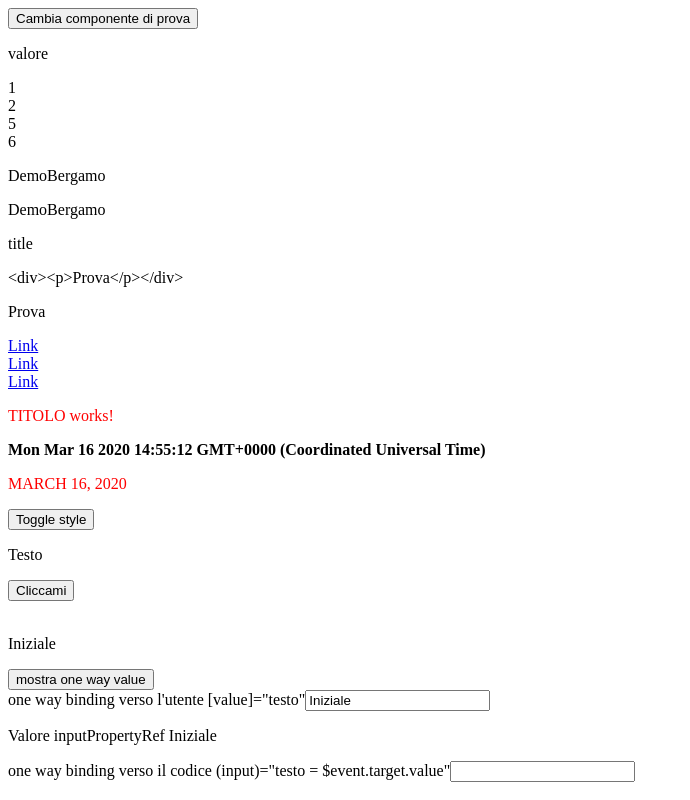
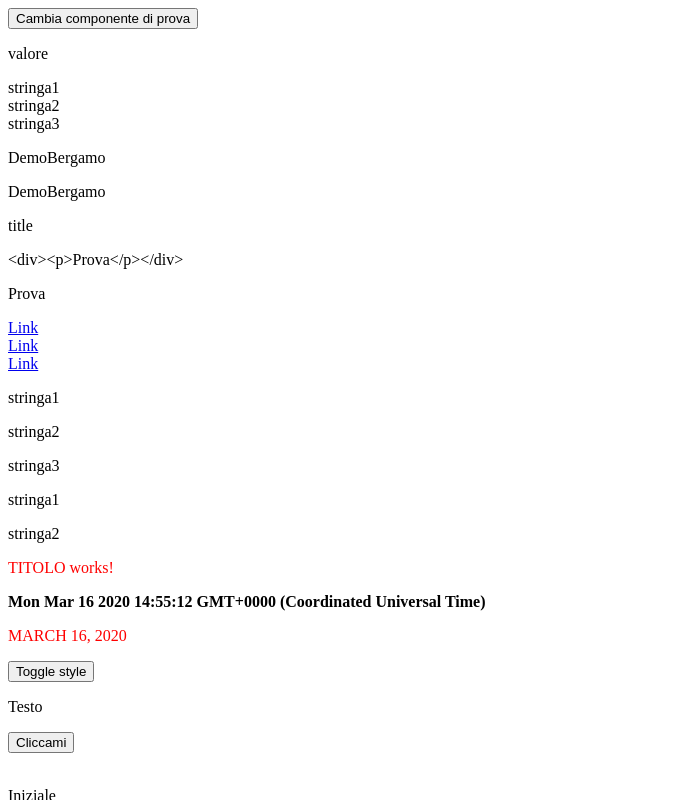
Before and after one commit to Facco99/DemoBergamo, an Angular app: page / in a window 1280 px wide. Both pictures are taken after a click on the button "Cambia componente di prova". Shown: the top 800 px of the page, without its empty margins (0-690 px from the left). Built offline with nearby package versions, Linux system fonts and the light colour scheme.

Commit message:
utilizzo ngFor

```diff
--- a/src/app/primo/primo.component.html
+++ b/src/app/primo/primo.component.html
@@ -19,6 +19,11 @@ Meglio la soluzione sotto di quella sopra -->
 <div><a [href]="LinkUrl">Link</a></div>
 <div><a href="{{LinkUrl}}">Link</a></div>
 
+<p *ngFor="let elemento of lista">{{elemento}}</p>
+
+<p>{{lista[0]}}</p>
+<p>{{lista[1]}}</p>
+
 <p [class.colorRed]="toggleStyle" [class.boldStyle]="!toggleStyle">{{titoloInput | uppercase}} works!</p>
 <p class="boldStyle">{{myDate}}</p>
 <p [ngClass]="myStyle">{{myDate | date:'longDate' | uppercase}}</p>
--- a/src/app/primo/primo.component.ts
+++ b/src/app/primo/primo.component.ts
@@ -6,6 +6,9 @@ import { Component, OnInit, Input } from '@angular/core';
   styleUrls: ['./primo.component.scss']
 })
 export class PrimoComponent implements OnInit {
+
+  lista:string[] =['stringa1','stringa2','stringa3'];
+
   toggleStyle: boolean =true;
 
   get myStyle(){
@@ -23,8 +26,6 @@ export class PrimoComponent implements OnInit {
   @Input()
   titoloInput: string;
 
-  lista = [1, 2, 5, 6];
-
   myDate: Date = new Date();
 
   oggetto: {chiave: string};
```
